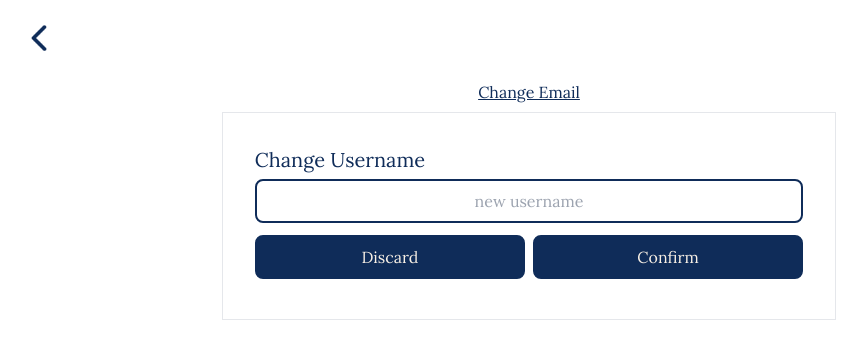
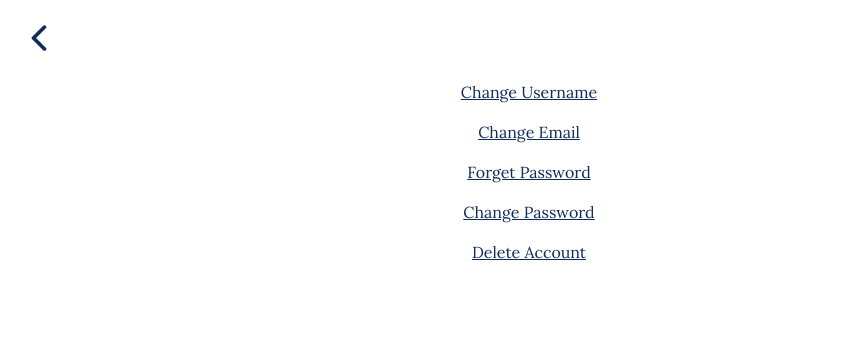
Before and after one commit to lesleyzhao/Good_Old_Map, a React (Vite) app in the folder front-end/GoodOldMap/: page /account/edit in a window 1280 px wide. Shown: the top 358 px of the page, without its empty margins (111-978 px from the left). Built offline with nearby package versions, Linux system fonts and the light colour scheme.

Commit message:
finish popup logic

```diff
--- a/front-end/GoodOldMap/src/components/form/formBtn.jsx
+++ b/front-end/GoodOldMap/src/components/form/formBtn.jsx
@@ -16,14 +16,13 @@ const FormBtn = (props) => {
 const FormBtns = (props) =>  {
   /* props: array of object (buttons)
     {"value": "str",
-     "function": {"args":"str", "body":"str"}
+     "function": function
     }
   */
   return (
     props?.buttons?.map((button, i) => {
-      const handleClick = new Function(button?.function?.args, button?.function?.body);
       return(
-        <FormBtn handleClick={handleClick} value = {button?.value} key = {i}/>
+        <FormBtn handleClick={button?.function} value = {button?.value} key = {i}/>
       )
     })
   )
--- a/front-end/GoodOldMap/src/components/popup/popup.jsx
+++ /dev/null
@@ -1,19 +0,0 @@
-import React from 'react';
-
-const Popup = ({ title, children, isOpen, onClose }) => {
-    //isOpen determines whether the popup should be displayed.
-    //onClose a function that will be called to set the isOpen state to false, closing the popup
-    if (!isOpen) return null;
-
-  return (
-    <div className="popup-backdrop">
-      <div className="popup-box">
-        <h2>{title}</h2>
-        {children}
-        <button onClick={onClose}>Close</button>
-      </div>
-    </div>
-  );
-};
-
-export default Popup;
--- a/front-end/GoodOldMap/src/components/popup/popupContent.jsx
+++ b/front-end/GoodOldMap/src/components/popup/popupContent.jsx
@@ -2,26 +2,28 @@ import { FormInputsPopup } from "../form/formInput";
 import { FormBtns } from "../form/formBtn";
 
 function PopupContent(props){
-    // props: title, inputs(array of input objects), buttons (array of button objects)
+
     return (
-        <>
-        {/* TODO: center of the whole screen, z-index largest */}
-        <div>
-            <div className="w-[60%] py-8 m-auto border">
-                <div className="px-8">
-                    <h3>{props?.title}</h3>
-                    <form>
+        // dark background
+        <div
+            className="fixed top-0 left-0 z-50 flex items-center justify-center w-full h-full bg-black bg-opacity-50" onClick={() => {props.onClose()}}>
+            {/* white popup container: */}
+            <div className="bg-white rounded-lg shadow-xl">
+
+                <div className="p-8">
+                    {/* content area */}
+                    <h3 className="text-lg font-bold mb-4 text-center">{props?.title}</h3>
+                    <form className="space-y-4">
                         <FormInputsPopup inputs={props?.inputs}/>
-                        <div className="flex flex-row gap-2">
+                        <div className="flex flex-row gap-2 justify-end"> {/* Adjust button positioning as needed */}
                             <FormBtns buttons={props?.buttons}/>
                         </div>
                     </form>
                 </div>
             </div>
         </div>
-        </>
-    )
-
+    );
 }
 
+
 export default PopupContent
--- a/front-end/GoodOldMap/src/pages/AccountEdit/AccountEdit.jsx
+++ b/front-end/GoodOldMap/src/pages/AccountEdit/AccountEdit.jsx
@@ -1,86 +1,112 @@
 import React, { useState } from 'react';
-import Popup from '../../components/popup/popup';
 import PopupLink from '../../components/popup/popupLink';
+import PageLink from '../../components/common/pageLink';
 import PopupContent from '../../components/popup/popupContent';
 
 
 const AccountEdit = () => {
-  // const [isPopupOpen, setPopupOpen] = useState(false);
-  // const [PopupContent, setPopupContent] = useState(null);
+  const [isPopupOpen, setPopupOpen] = useState(false);
+  const [currentActionData, setCurrentActionData] = useState(null);
+
+  //TO DO for Richard: send data to backend
+  const discardChangeUsername = (evt) => {
+    evt.preventDefault()
+    evt.stopPropagation()
+  }
+  const confirmChangeUsername = (evt) => {
+    evt.preventDefault()
+    evt.stopPropagation()
+  }
+  const confirmChangeEmail = (evt) => {
+    evt.preventDefault()
+    evt.stopPropagation()
+  }
+  const sentForgetPwEmail = (evt) => {
+    evt.preventDefault()
+    evt.stopPropagation()
+  }
+  const confirmChangePassword = (evt) => {
+    evt.preventDefault()
+    evt.stopPropagation()
+  }
+  const confirmDeleteAccount = (evt) => {
+    evt.preventDefault()
+    evt.stopPropagation()
+  }
+  const discardDeleteAccount = (evt) => {
+    evt.preventDefault()
+    evt.stopPropagation()
+  }
+
+  //All PopupContent data
   const formData = {
     "changeUsername": {
       title: "Change Username",
-      inputs: [{id:"newUsername",
-                type:"text",
-                placeholder:"new username"}],
-      buttons: [{value:"Discard", function:""},
-                {value:"Confirm", function:""}],
+      inputs: [{id:"newUsername", type:"text", placeholder:"new username"}],
+      buttons: [{value:"Discard", function: discardChangeUsername},
+                {value:"Confirm", function: confirmChangeUsername}],
     },
     "changeEmail": {
       title: "Change Email",
-      inputs: [],
-      buttons: [],
+      inputs: [{id:"newEmail", type:"text", placeholder:"new email"},
+              {id:"password", type:"password", placeholder:"password"}],
+      buttons: [{value:"Confirm", function: confirmChangeEmail}],
     },
     "forgotPassword": {
       title: "Forget Password",
-      inputs: [],
-      buttons: [],
+      inputs: [{id:"email", type:"text", placeholder:"email"}],
+      buttons: [{value: "Send Email", function: sentForgetPwEmail}],
     },
     "changePassword": {
       title: "Change Password",
-      inputs: [],
-      buttons: [],
-    },
-    "deleteAccount": {
-
+      inputs: [{id:"oldPassword", type:"password", placeholder:"old password"},
+                {id:"password", type:"password", placeholder:"password"},
+                {id:"confirmPassword", type:"password", placeholder:"confirm password"}],
+      buttons: [{value:"Confirm", function: confirmChangePassword}],
     }
   }
+  const deleteAccountData ={
+    "deleteAccount": {
+    title: "You will not be able to recover this account",
+    buttons: [{value:"Discard", function: discardDeleteAccount},
+              {value:"Confirm", function: confirmDeleteAccount}],
+    }
+  }
+  const formKeys = Object.keys(formData);
 
-  // const handleAction = (action) => {
-  //   switch (action) {
-  //     case 'changePassword':
-  //       data = {
-  //         title: "",
-  //         inputs: [{}]
-  //       };
-  //       break;
-  //     case 'changeEmail':
+  //Function to decide which PopupContent to display
+  const handleAction = (actionKey) => {
+    const actionData = actionKey === 'deleteAccount' ? deleteAccountData[actionKey] : formData[actionKey];
 
-  //       break;
-  //     case 'forgotPassword':
+    if (!actionData) {
+      console.error("No data found for action:", actionKey);
+      return;
+    }
 
-  //       break;
-  //     case 'changeUsername':
+    setCurrentActionData(actionData);
+    setPopupOpen(true);
+  };
 
-  //       break;
-  //     //case 'showWarning':
-  //       //fields = ['Email'];
-  //     //  break;
-  //   }
-
-  //   //Set the pop-up content
-  //   const content = (
-  //     <div>
-  //       {/* <FormInputs fields={fields} /> */}
-
-  //     </div>
-  //   );
-  //   setPopupContent(content);
-  //   setPopupOpen(true); // Open the popup window with the new content
-  // };
-
+  //Return the AccountEdit component
   return (
     <div>
-      {/* <PopupLink value="Change Password" handleClick={handleAction('changePassword')}/> */}
-      <PopupLink value="Change Email" />
-      <PopupContent title={formData["changeUsername"]["title"]} inputs={formData["changeUsername"]["inputs"]} buttons={formData["changeUsername"]["buttons"]}/>
-      {/* {isPopupOpen ?
-        <Popup
-        title={title}
-        isOpen={isPopupOpen}
-        onClose={() => setPopupOpen(false)}>
-        {popupContent}
-      </Popup> : ""} */}
+        {/* TO DO: add image profile, add username, add user email */}
+
+        {formKeys.map((key, i)  =>
+        <PopupLink value={formData[key]["title"]} handleClick={() => handleAction(key)} key={i}/>)}
+        <PopupLink value={"Delete Account"} handleClick ={() => handleAction("deleteAccount")}/>
+
+        {/* TO DO: add logout link below*/}
+        {/* <PageLink to={} from={} value={}/> */}
+
+        {isPopupOpen && currentActionData &&
+        <PopupContent
+          title={currentActionData.title}
+          inputs={currentActionData.inputs}
+          buttons={currentActionData.buttons}
+          onClose = {() => {setPopupOpen(false)}}
+        /> }
+
     </div>
   );
 };
```
